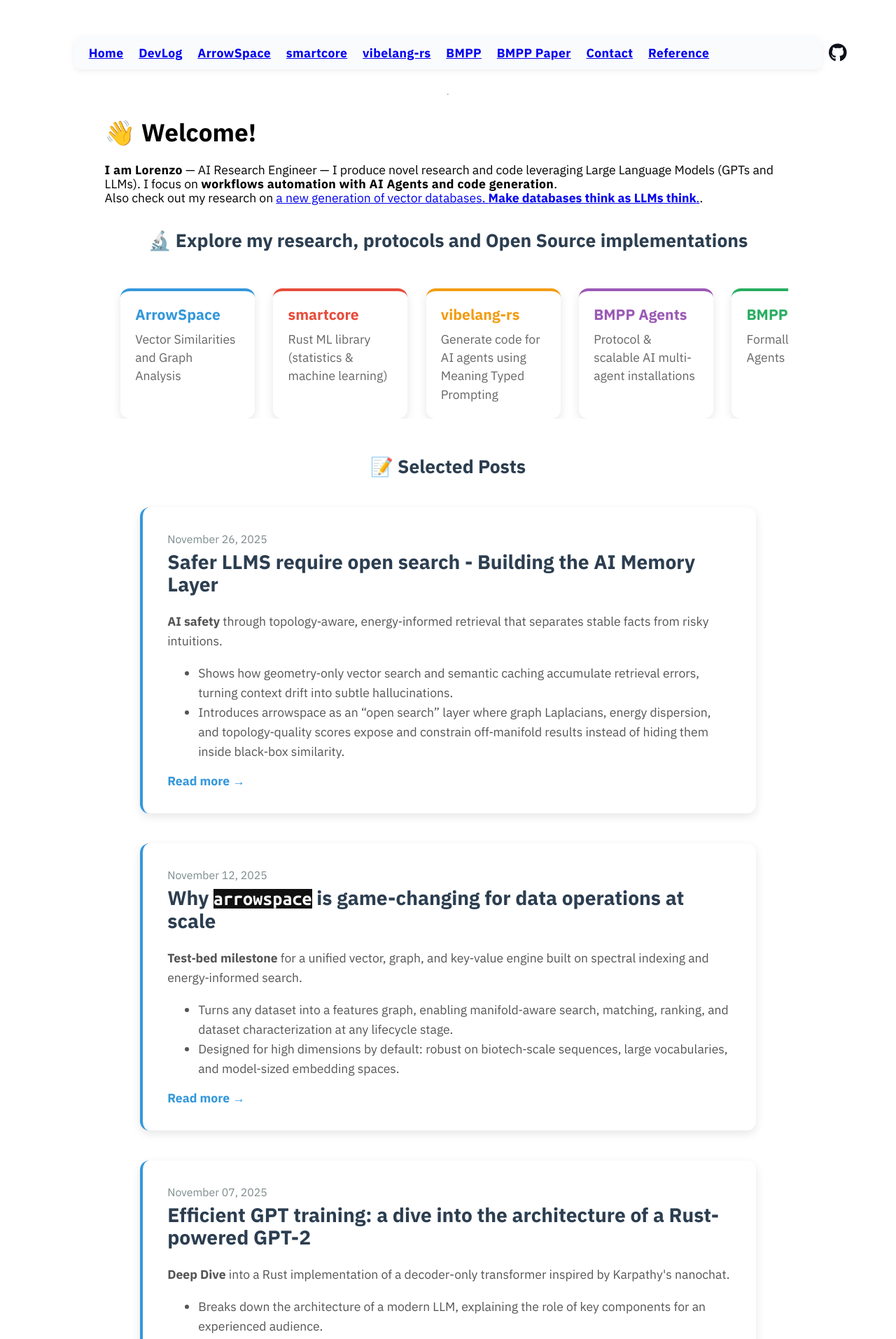
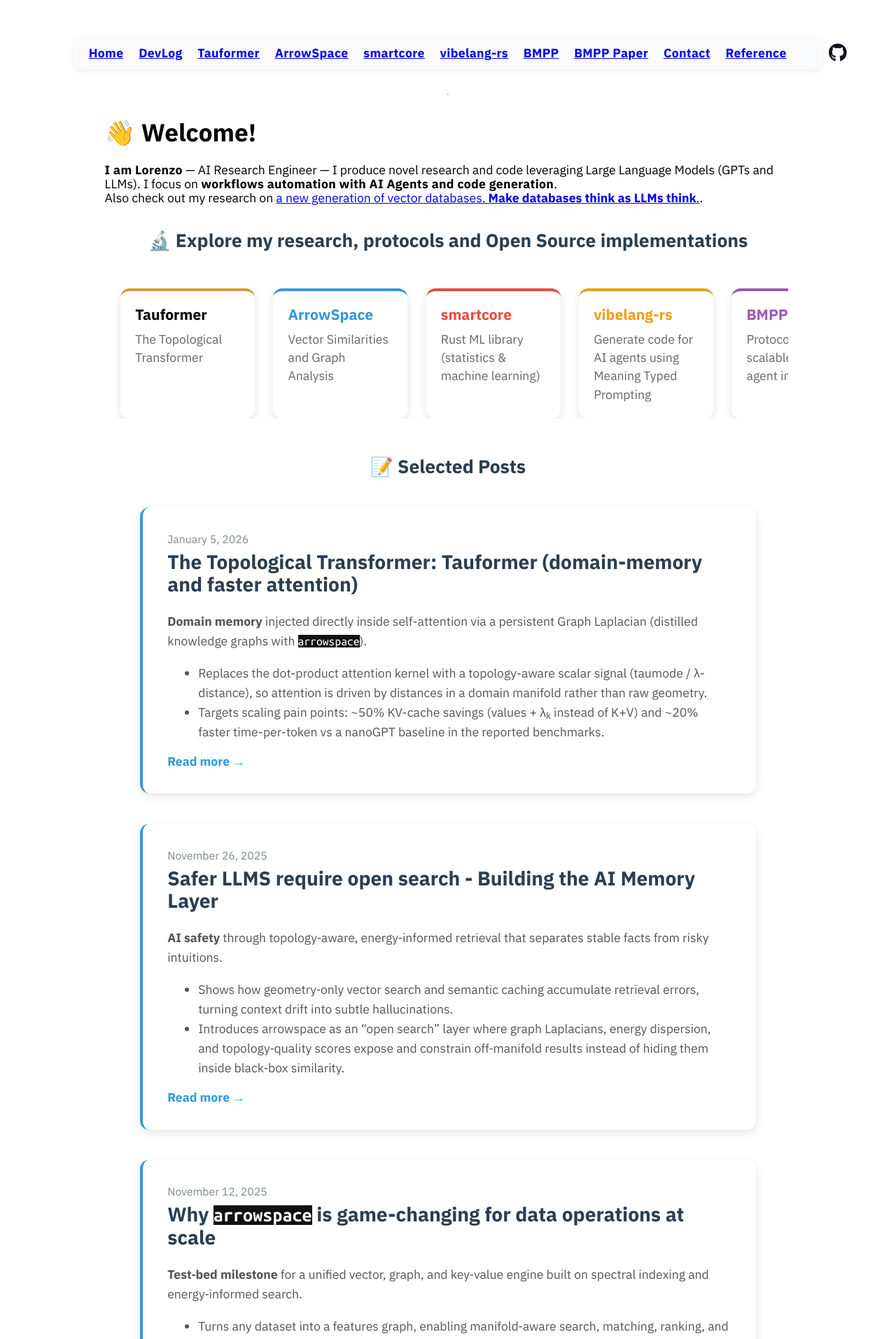
Before and after one commit to Mec-iS/staticwebpage, a Jekyll site: the page built from index.md, in a window 1280 px wide. Shown: the top 1913 px of the page at 70% size. Built offline with Jekyll 4.4.1, drawn with Linux system fonts in a browser that asks for light colours; nearby versions of some CDN libraries.

Commit message:
add tauformer

```diff
--- a/_includes/nav.html
+++ b/_includes/nav.html
@@ -2,6 +2,7 @@
   <ul class="pure-menu-list">
     <li class="pure-menu-item"><a href="{{ "/" }}">Home</a></li>
     <li class="pure-menu-item"><a href="{{ "/blog" }}">DevLog</a></li>
+    <li class="pure-menu-item"><a href="{{ "/posts/012_topological_transformer_tauformer_domain_memory_in_attention" }}">Tauformer</a></li>
     <li class="pure-menu-item"><a href="{{ "/arrowspace-paper" }}">ArrowSpace</a></li>
     <li class="pure-menu-item"><a href="{{ "/smartcorelib" }}">smartcore</a></li>
     <li class="pure-menu-item"><a href="{{ "/vibelang-rs" }}">vibelang-rs</a></li>
--- a/index.md
+++ b/index.md
@@ -58,6 +58,10 @@ layout: default
   margin: 0;
   color: #666;
   line-height: 1.5;
+}
+
+.card-tauformer {
+  border-top: 4px solid #db9834ff;
 }
 
 .card-arrowspace {
@@ -176,6 +180,13 @@ layout: default
   </h2>
 
   <div class="research-grid">
+    <div class="research-card card-tauformer">
+      <a href="{{ "/posts/012_topological_transformer_tauformer_domain_memory_in_attention" }}">
+        <h3>Tauformer</h3>
+        <p>The Topological Transformer</p>
+      </a>
+    </div>
+
     <div class="research-card card-arrowspace">
       <a href="{{ "/arrowspace-paper" }}">
         <h3>ArrowSpace</h3>
@@ -219,6 +230,21 @@ layout: default
   </div>
 
   <div class="blog-posts">
+<!-- Blog Post 12: Tauformer / Topological Transformer -->
+<article class="blog-post-card">
+    <div class="blog-post-meta">January 5, 2026</div>
+    <h2 class="blog-post-title">
+    <a href="/posts/012_topological_transformer_tauformer_domain_memory_in_attention">The Topological Transformer: Tauformer (domain-memory and faster attention)</a></h2>
+    <div class="blog-post-abstract">
+        <p><strong>Domain memory</strong> injected directly inside self-attention via a persistent Graph Laplacian (distilled knowledge graphs with <code>arrowspace</code>).</p>
+        <ul>
+            <li>Replaces the dot-product attention kernel with a topology-aware scalar signal (taumode / λ-distance), so attention is driven by distances in a domain manifold rather than raw geometry.</li>
+            <li>Targets scaling pain points: ~50% KV-cache savings (values + λ<sub>k</sub> instead of K+V) and ~20% faster time-per-token vs a nanoGPT baseline in the reported benchmarks.</li>
+        </ul>
+    </div>
+    <a href="/posts/012_topological_transformer_tauformer_domain_memory_in_attention" class="blog-read-more">Read more →</a>
+</article>
+
 <!-- Blog Post 11: Safer Is a More Open Search -->
 <article class="blog-post-card">
     <div class="blog-post-meta">November 26, 2025</div>
```
Also changed, not shown: blog.md (+15 -0 lines), posts/012_topological_transformer_tauformer_domain_memory_in_attention.md (added, +74 -0 lines), assets/blog/012/bolt_pose.png (added), assets/blog/012/grave_meme.jpg (added), assets/blog/012/tau_speedup_vs_gentokens_bothmodes.png (added), assets/blog/012/tau_speedup_vs_nembd_bothmodes.png (added), assets/blog/012/tau_speedup_vs_promptlen_bothmodes.png (added).
